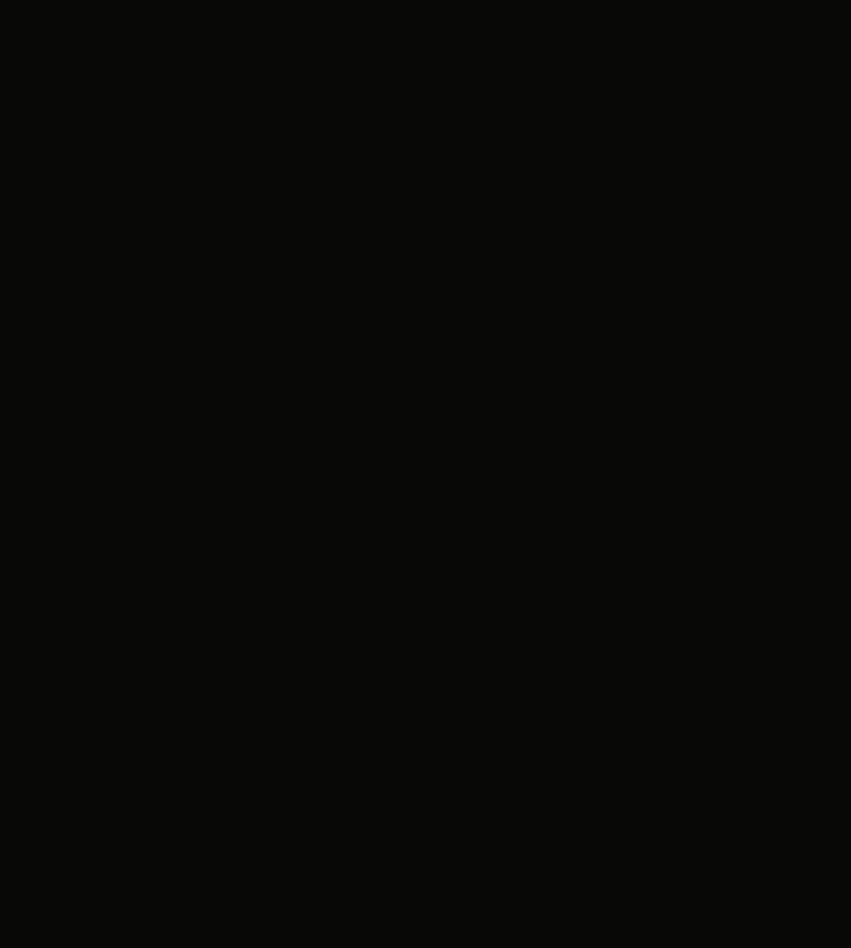
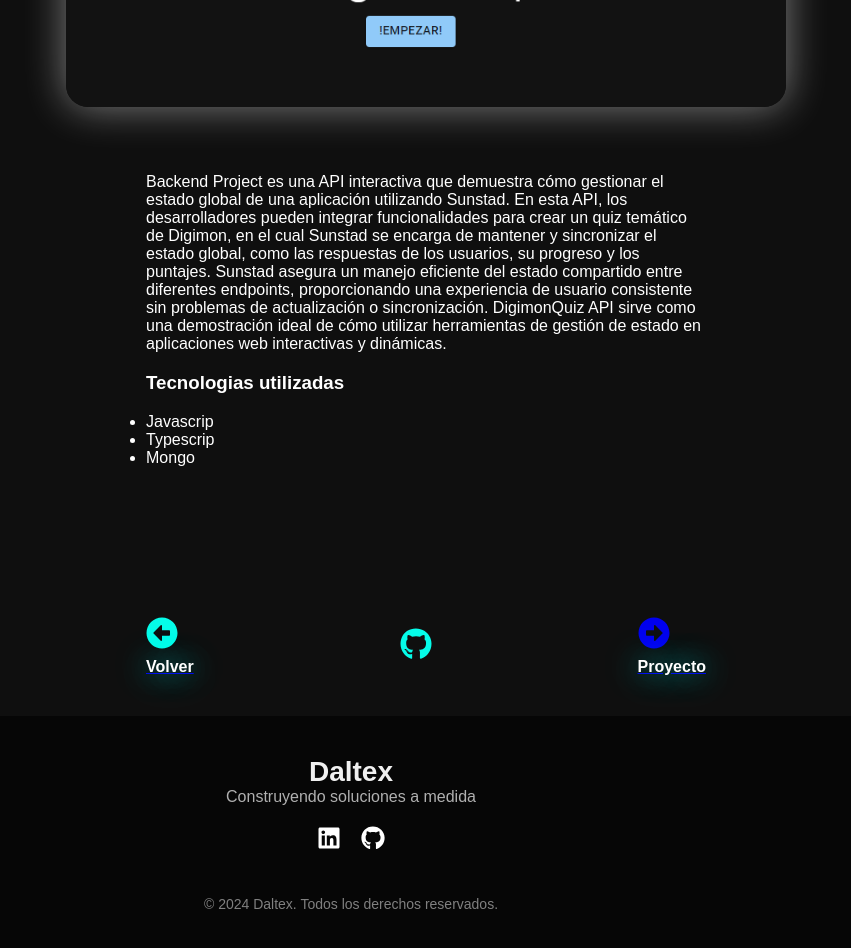
Before and after one commit to Daltex-616/portfolio, a React (Vite) app: page /BackendProject in a window 1280 px wide. Before the commit this address had no page. Shown: the part 460-1408 px from the top of the page, without its empty margins (289-1140 px from the left). Before the commit the page ends 800 px from the top, so only its background shows below. Built offline with nearby package versions, Linux system fonts and the light colour scheme.

Commit message:
se termino la pagina de backend project y correcion de colores en la seccion de skills

```diff
--- a/src/main.jsx
+++ b/src/main.jsx
@@ -6,6 +6,7 @@
 
 import UniDep from "./pages/portfolio/UniDep.jsx";
 import DigimonQuiz from "./pages/portfolio/DigimonQuiz.jsx";
+import BackendProject from "./pages/portfolio/BackendProject.jsx";
 
 const router = createBrowserRouter([
   {
@@ -19,6 +20,10 @@
   {
     path:"/DigimonQuiz",
     element:<DigimonQuiz/>
+  },
+  {
+    path:"/BackendProject",
+    element:<BackendProject/>
   }
 ]);
 createRoot(document.getElementById("root")).render(
--- a/src/pages/Portafolio.jsx
+++ b/src/pages/Portafolio.jsx
@@ -13,13 +13,10 @@
           <NavLink className="portafolio__project" to="/DigimonQuiz">
             <h2 className="portafolio__project-name">Digimon Quiz</h2>
           </NavLink>
-          <a
-            href="https://github.com/Daltex-616/backend-pilar-tecno"
-            target="_blank"
-            className="portafolio__project"
-          >
-            <h2 className="portafolio__project-name">Backend project</h2>
-          </a>
+          <NavLink className="portafolio__project" to="/BackendProject">
+            <h2 className="portafolio__project-name">Backend Project</h2>
+          </NavLink>
+
           <a
             href="https://github.com/Daltex-616/minimarket-front"
             className="portafolio__project"
--- a/src/pages/Skills.jsx
+++ b/src/pages/Skills.jsx
@@ -45,6 +45,12 @@
                             </div>
                             <span className='skills__skill-name'>TypeScript</span>
                         </li>
+                        <li className='skills__skill'>
+                            <div className='load-bar'>
+                                <div className='load-bar__bar bar--20'>20%</div>
+                            </div>
+                            <span className='skills__skill-name'>Angular</span>
+                        </li>
                     </ul>
                 </div>
                 <div className='skills__skills-stack'>
@@ -86,6 +92,12 @@
                             </div>
                             <span className='skills__skill-name'>.net</span>
                         </li>
+                        <li className='skills__skill'>
+                            <div className='load-bar'>
+                                <div className='load-bar__bar bar--60'>60%</div>
+                            </div>
+                            <span className='skills__skill-name'>Python</span>
+                        </li>
                     </ul>
                 </div>
             </div>
--- /dev/null
+++ b/src/pages/portfolio/BackendProject.jsx
@@ -0,0 +1,72 @@
+import React from "react";
+import Navbarlitterl from "../../navbar/Navbarlitterl";
+import "../portfolio/portafolio.css";
+import imgproject from "../../assets/project_2.png";
+import { Footer } from "../../pages/Footer";
+import { NavLink } from "react-router-dom";
+import { FaArrowAltCircleLeft } from "react-icons/fa";
+import { FaArrowAltCircleRight, FaGithub } from "react-icons/fa";
+
+const BackendProject = () => {
+  return (
+    <>
+      <Navbarlitterl />
+      <main className="profile-page">
+        <h1 className="profile-page__title">DigimonQuiz</h1>
+        <div className="profile-page__wrapper">
+          <div className="profile-page__img-container">
+            <img className="profile-page__img" src={imgproject} alt="" />
+          </div>
+          <div className="profile-page__data-container">
+            <div className="profile-page__data">
+              <div className="profile-page__description">
+                <p>
+                  Backend Project es una API interactiva que demuestra cómo
+                  gestionar el estado global de una aplicación utilizando
+                  Sunstad. En esta API, los desarrolladores pueden integrar
+                  funcionalidades para crear un quiz temático de Digimon, en el
+                  cual Sunstad se encarga de mantener y sincronizar el estado
+                  global, como las respuestas de los usuarios, su progreso y los
+                  puntajes. Sunstad asegura un manejo eficiente del estado
+                  compartido entre diferentes endpoints, proporcionando una
+                  experiencia de usuario consistente sin problemas de
+                  actualización o sincronización. DigimonQuiz API sirve como una
+                  demostración ideal de cómo utilizar herramientas de gestión de
+                  estado en aplicaciones web interactivas y dinámicas.
+                </p>
+                <h3>Tecnologias utilizadas</h3>
+                <ul>
+                  <li>Javascrip</li>
+                  <li>Typescrip</li>
+                  <li>Mongo</li>
+                </ul>
+                <div className="porfile-page__icon">
+                  <NavLink to="/">
+                    <FaArrowAltCircleLeft className="profile__icon-icon" />
+                    <span className="portafolio-page__span">Volver</span>
+                  </NavLink>
+                  <NavLink
+                    to="https://github.com/Daltex-616/backend-pilar-tecno"
+                    target="_blanck"
+                  >
+                    <FaGithub className="profile__icon-icon" />
+                  </NavLink>
+                  <NavLink
+                    to="https://github.com/Daltex-616/backend-pilar-tecno/"
+                    target="_blanck"
+                  >
+                    <FaArrowAltCircleRight className="profile-page__icon-icon" />
+                    <span className="portafolio-page__span">Proyecto</span>
+                  </NavLink>
+                </div>
+              </div>
+            </div>
+          </div>
+        </div>
+      </main>
+      <Footer />
+    </>
+  );
+};
+
+export default BackendProject;
--- a/src/public/skills.css
+++ b/src/public/skills.css
@@ -34,7 +34,6 @@
 .load-bar{
     border: 2px solid #05FCE9;
     border-radius: 8px;
-    color: #fff;
     padding: 2px;
     width: 62%;
     font-size: 12px;
@@ -53,7 +52,8 @@
     background-color:#05FCE9;
     border-radius: 4px;
     padding: 4px 6px;
-    color: grey;
+    color: black;
+    font-weight: 800;
 }
 .bar--100{
     width: 100%;
@@ -76,8 +76,14 @@
 .bar--50{
     width: 50%;
 }
+.bar--40{
+    width: 40%;
+}
 .bar--30{
     width: 30%;
+}
+.bar--20{
+    width: 20%;
 }
 @container skills (min-width:720px){
     .skills__wrapper {
```
